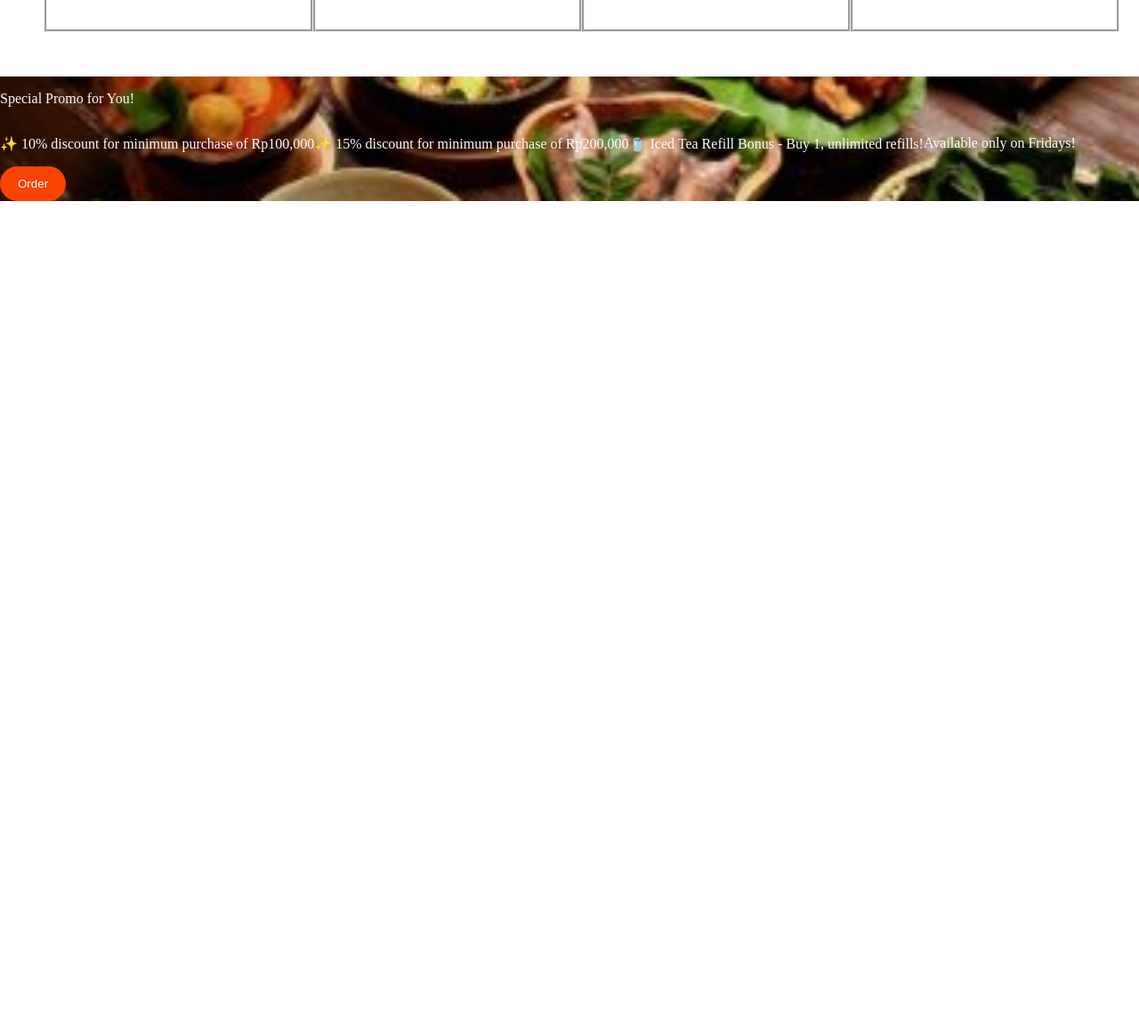
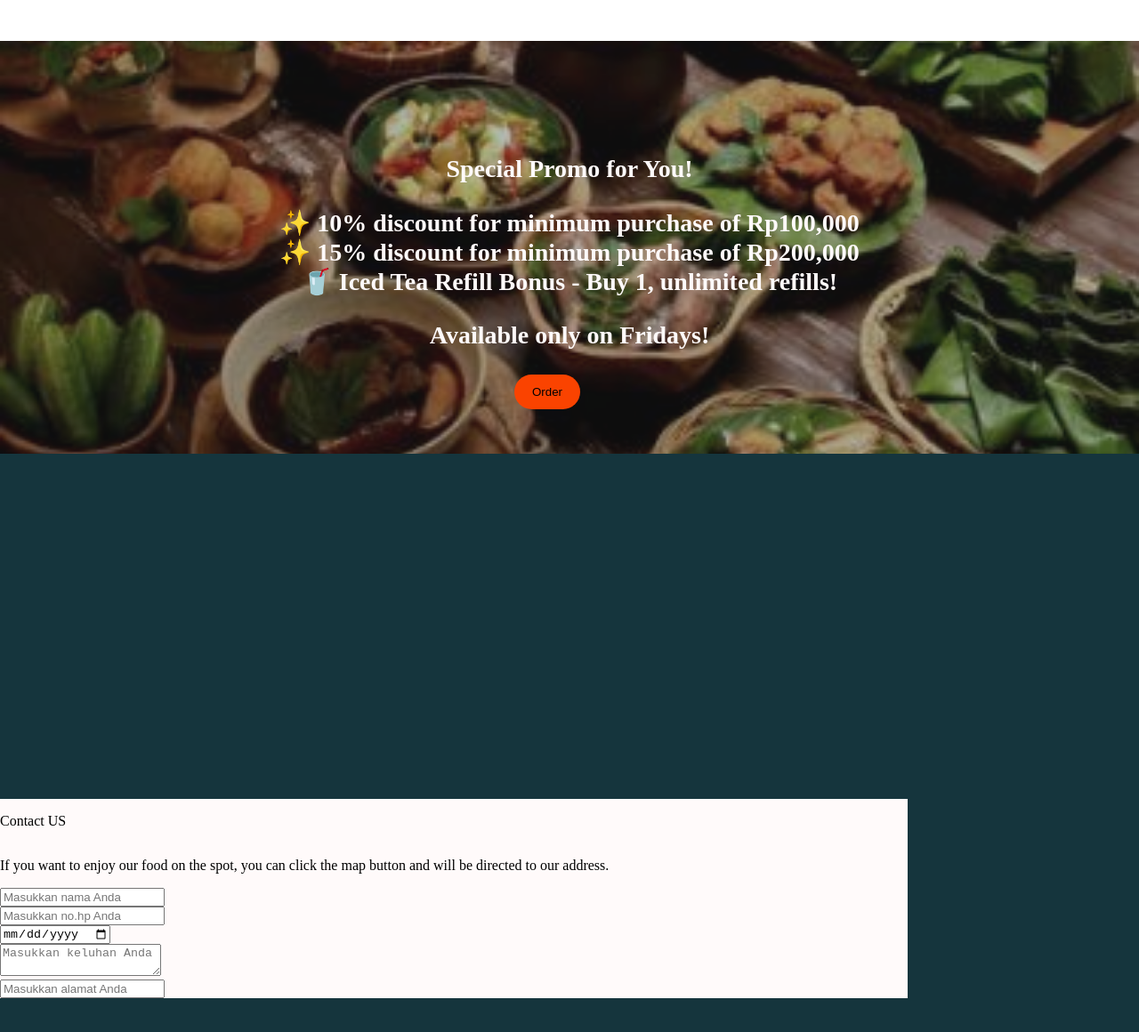
Before and after one commit to DaffaStyn11/Challenge-2_Website-Restaurant, a plain HTML site: page index.html in a window 1280 px wide. Shown: the part 3191-4351 px from the top of the page at 89% size. Before the commit the page ends 3417 px from the top, so only its background shows below. Drawn offline with Linux system fonts and the light colour scheme.

Commit message:
update bestiiiii

```diff
--- a/index.html
+++ b/index.html
@@ -93,7 +93,7 @@
         <div class="menu">
             <div class="menu-food">
                 <img src="gurame.png" alt="">
-                <p id="food" class="food-menu">Grilled Gouramy <br></pre><span> IDR 75.000</span></p>
+                <p id="food" class="food-menu">Grilled Gouramy <span> IDR 75.000</span></p>
             </div>
             <div class="menu-food">
                 <img src="rawon.png" alt="">
@@ -149,9 +149,7 @@
         <div class="promo">
             <p id="desc-promo" class="promotion">Special Promo for You!</p>
             <div class="desc-promo">
-            <p>✨ 10% discount for minimum purchase of Rp100,000</p>
-            <p>✨ 15% discount for minimum purchase of Rp200,000</p>
-            <p>🥤 Iced Tea Refill Bonus - Buy 1, unlimited refills!</p>
+                <span>✨ 10% discount for minimum purchase of Rp100,000</span> <span>✨ 15% discount for minimum purchase of Rp200,000</span> <span>🥤 Iced Tea Refill Bonus - Buy 1, unlimited refills!</span>
             <p>Available only on Fridays!</p>
             </div>
         </div>
@@ -159,6 +157,34 @@
             <button class="btn4">Order</button>
         </div>
     </section>
+    <section class="sec-5">
+        <div class="desc-sec-5">
+            <p id="contact-us" class="desc-contact-us">Contact <span>US</span></p>
+            <div class="">
+                <p id="momen" class="contact">If you want to enjoy our food on the spot, you can click the map button and will be directed to our address.</p>
+            </div>
+            <div class="buat-janji-input">
+                <!-- <label for="nama">Nama</label> -->
+                <input type="text" placeholder="Masukkan nama Anda">
+            </div>
+            <div class="buat-janji-input">
+                <!-- <label for="nohp">No.HP</label> -->
+                <input type="text" placeholder="Masukkan no.hp Anda">
+            </div>
+            <div class="buat-janji-input">
+                <!-- <label for="tgl">Tanggal</label> -->
+                <input type="date">
+            </div>
+            <div class="buat-janji-input keluhan">
+                <!-- <label for="keluhan">Keluhan</label> -->
+                <textarea placeholder="Masukkan keluhan Anda"></textarea>
+            </div>
+            <div class="buat-janji-input">
+                <!-- <label for="alamat">Alamat</label> -->
+                <input type="text" placeholder="Masukkan alamat Anda">
+            </div>
+        </div>
+    </section>
 </body>
 
 </html>
--- a/style.css
+++ b/style.css
@@ -228,54 +228,65 @@ nav li a {
   width: auto;
   height: 125px;
 }
-.desc-menu{
+.desc-menu {
   display: flex;
   justify-content: center;
   flex-direction: row;
-
 }
-.desc-btn{
+.desc-btn {
   display: flex;
   flex-direction: row;
   justify-content: center;
   gap: 50px;
 }
-.btn3{
+.btn3 {
   color: #000;
   border-radius: 10px;
   border-style: solid;
 }
-.btn3:hover{
+.btn3:hover {
   color: #fffafa;
   background-color: #fa4300;
   border-style: hidden;
 }
-.menu{
+.menu {
   display: flex;
   flex-direction: row;
-  justify-content:space-around;
+  justify-content: space-around;
   margin: 50px;
   /* background-color: #fa4300; */
 }
-.menu-food{
+.menu-food {
   padding: 20px;
-  border-style:groove;
+  border-style: groove;
   /* box-shadow: 2px 2px 10px rgba(250, 67, 0, 0.5); */
-
+  font-weight: bold;
+  font-size: 14px;
 }
-.menu-drink{
+.menu-drink {
   padding: 20px;
-  border-style:groove;
+  border-style: groove;
   /* box-shadow: 2px 2px 10px rgba(250, 67, 0, 0.5); */
-
+  font-size: 14px;
+  font-weight: bold;
 }
-.menu-snack{
+.menu-snack {
   padding: 20px;
-  border-style:groove;
+  border-style: groove;
   /* box-shadow: 2px 2px 10px rgba(250, 67, 0, 0.5); */
-
+  font-weight: bold;
+  font-size: 14px;
 }
-.sec-4{
+.menu-food span {
+  margin-left: 50px;
+}
+.menu-drink span {
+  margin-left: 50px;
+}
+.menu-snack span {
+  margin-left: 50px;
+}
+.sec-4 {
   display: flex;
   justify-content: space-around;
   flex-direction: column;
@@ -283,26 +294,66 @@ nav li a {
   background-size: cover;
   background-position: center;
   background-repeat: no-repeat;
+  position: relative;
+  padding: 50px;
 }
-.desc-promo{
+.sec-4::before {
+  content: "";
+  position: absolute;
+  top: 0;
+  left: 0;
+  width: 100%;
+  height: 100%;
+  background-image: url(promo.jpeg);
+  background-size: cover;
+  background-position: center;
+  background-repeat: no-repeat;
+  /* filter: blur(1px); Sesuaikan tingkat blur */
+  filter: brightness(75%) contrast(90%) grayscale(20%);
+  z-index: 1;
+}
+
+.desc-promo,
+.promo,
+.promotion,
+.desc-btn-2 {
+  position: relative;
+  z-index: 1; /* Supaya teks tidak ikut blur */
+}
+
+.desc-promo {
   display: flex;
-  flex-direction: row;
+  flex-direction: column;
+  justify-content: space-around;
+  align-items: center;
+  font-weight: bolder;
+  font-size: 28px;
 }
-.promo{
+.promo {
   display: flex;
   flex-direction: column;
   color: #fffafa;
 }
-.promotion{
+.promotion {
   display: flex;
   flex-direction: row;
+  justify-content: space-around;
+  padding: 50px 0 0 0;
+  font-weight: bolder;
+  font-size: 28px;
   color: #fffafa;
+}
+.desc-btn-2 {
+  display: flex;
+  justify-content: space-around;
+  flex-direction: row;
 }
 .btn4 {
   display: flex;
-  justify-content: center;
+  justify-content: space-around;
+  flex-direction: column;
   background-color: #fa4300;
-  color: #fffafa;
+  color: #000;
   padding: 12px 20px;
   border-radius: 20px;
   border-style: hidden;
@@ -318,3 +369,19 @@ nav li a {
   border-style: hidden;
   font-weight: bold;
 }
+.sec-5{
+  display:flex;
+  justify-content: space-around;
+  flex-direction: column;
+  background: #15353D;
+  z-index: 0;
+  height: 1000px;
+}
+.desc-sec-5{
+  display: flex;
+  flex-direction: column;
+  justify-content: left;
+  background-color: #fffafa;
+  z-index: 1;
+  width: 1020px;
+}
```
Also changed, not shown: promo111.png (added), promo2.png (added). Lines whose indentation alone changed are shown as unchanged.
